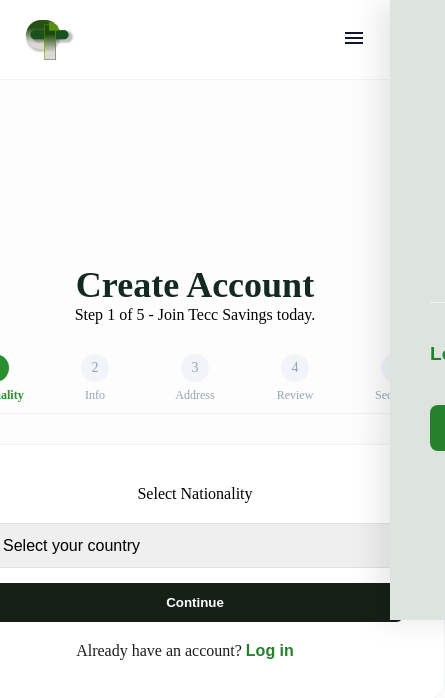
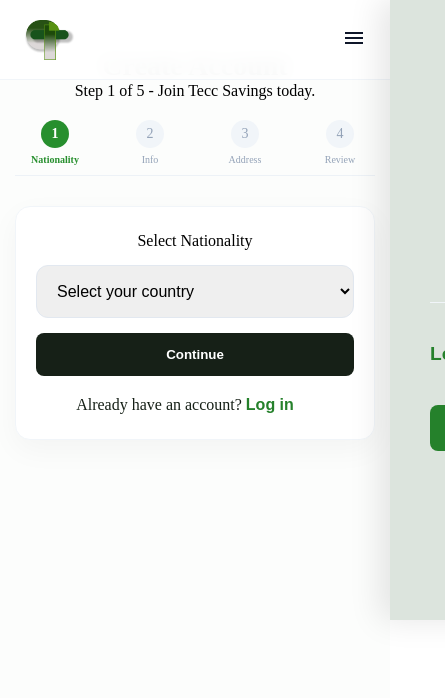
Before and after one commit to OdiliEmmanuel121/TeCcSavings, a React (Vite) app: page /getstarted in a window 390 px wide. Shown: the top 698 px of the page, 445 px wide, since content can reach past the window. Built offline with nearby package versions, Linux system fonts and the light colour scheme.

Commit message:
my first commit

```diff
--- a/src/admin/pages/getstarted/Getstarted.css
+++ b/src/admin/pages/getstarted/Getstarted.css
@@ -1,4 +1,7 @@
-/* Layout to center everything on the screen */
+/* ============================================================
+   DESKTOP STYLES (Base Styles)
+   ============================================================ */
+
 .get-started-page-wrapper {
     min-height: 100vh;
     display: flex;
@@ -13,26 +16,21 @@
     max-width: 1100px;
     width: 100%;
     display: flex;
-    /* Makes the children (auth-section and efxmain) side by side */
     align-items: center;
     gap: 80px;
     margin: 0 auto;
 }
 
-/* Left Content Section */
 .auth-section {
     flex: 1.2;
-    /* Takes slightly more space than the image */
     max-width: 550px;
 }
 
-/* Right Image Section */
 .efxmain {
     flex: 0.8;
     display: flex;
     justify-content: center;
     animation: float 6s ease-in-out infinite;
-    /* Added a subtle animation */
 }
 
 .iphoneimgup {
@@ -42,10 +40,8 @@
     filter: drop-shadow(0 20px 40px rgba(0, 0, 0, 0.1));
 }
 
-/* Auth Header adjustments */
 .auth-header {
     text-align: left;
-    /* Aligned left for side-by-side layout */
     margin-bottom: 30px;
 }
 
@@ -55,7 +51,7 @@
     font-weight: 800;
 }
 
-/* Stepper adjustments */
+/* Stepper */
 .stepper-wrapper {
     display: flex;
     justify-content: space-between;
@@ -74,16 +70,6 @@
     flex: 1;
 }
 
-.step.active {
-    color: #278f2e;
-    font-weight: 700;
-}
-
-.step.active span {
-    background: #278f2e;
-    color: white;
-}
-
 .step span {
     width: 28px;
     height: 28px;
@@ -95,7 +81,27 @@
     font-size: 14px;
 }
 
-/* Form Card */
+.step.active {
+    color: #278f2e;
+    font-weight: 700;
+}
+
+.step.active span {
+    background: #278f2e;
+    color: white;
+}
+
+.step.completed {
+    color: #00d094;
+    font-weight: 600;
+}
+
+.step.completed span {
+    background-color: #00d094;
+    color: white;
+}
+
+/* Form Elements */
 .form-card {
     background: white;
     padding: 40px;
@@ -104,75 +110,6 @@
     border: 1px solid #f1f5f9;
 }
 
-.country-dropdown {
-    width: 100%;
-    padding: 16px;
-    border: 1.5px solid #e2e8f0;
-    border-radius: 12px;
-    margin-bottom: 20px;
-    font-size: 16px;
-    transition: all 0.3s;
-}
-
-.Continuebutton {
-    display: block;
-    background-color: #278f2e;
-    color: white;
-    text-align: center;
-    padding: 16px;
-    border-radius: 12px;
-    text-decoration: none;
-    font-weight: 700;
-}
-
-.have {
-    text-decoration: none;
-    color: #162017;
-}
-
-/* Float Animation for the image */
-@keyframes float {
-    0% {
-        transform: translateY(0px);
-    }
-
-    50% {
-        transform: translateY(-20px);
-    }
-
-    100% {
-        transform: translateY(0px);
-    }
-}
-
-/* Mobile Responsiveness */
-@media (max-width: 750px) {
-    .get-started-container {
-        flex-direction: column;
-        /* Stacks them on mobile */
-        text-align: center;
-        gap: 40px;
-    }
-
-    .auth-section {
-        order: 1;
-        /* Form on top */
-    }
-
-    .efxmain {
-        order: 2;
-        /* Image on bottom */
-        display: none;
-        /* Often hidden on small screens to save space */
-    }
-
-    .auth-header {
-        text-align: center;
-    }
-}
-
-
-/* Vertical Layout for Step 2 */
 .input-group-vertical {
     display: flex;
     flex-direction: column;
@@ -185,121 +122,50 @@
     text-align: left;
 }
 
-.form-input {
-    padding: 12px;
-    border: 1px solid #e0e0e0;
-    border-radius: 8px;
+.form-input, .country-dropdown {
+    width: 100%;
+    padding: 16px;
+    border: 1.5px solid #e2e8f0;
+    border-radius: 12px;
     font-size: 16px;
-    margin-top: 5px;
+    transition: all 0.3s;
     outline: none;
 }
 
 .form-input:focus {
     border-color: #00d094;
-    /* Your brand color */
 }
 
-/* Style for completed steps in the stepper */
-.step.completed span {
-    background-color: #00d094;
-    color: white;
-    border-color: #00d094;
-}
-
-.step.completed {
-    color: #00d094;
-    font-weight: 600;
-}
-
-/* Responsive Layout */
-@media (max-width: 750px) {
-    .get-started-container {
-        flex-direction: column;
-        padding: 20px;
-    }
-
-    .efxmain {
-        display: none;
-        /* Hide image on mobile for better focus on form */
-    }
-
-    .stepper-wrapper {
-        overflow-x: auto;
-        /* Scrollable steps on small screens */
-        justify-content: flex-start;
-        padding-bottom: 10px;
-    }
-}
-
-/* Button Styles */
-.Continuebutton {
-    background-color: #000;
-    color: #fff;
-    padding: 14px;
-    border-radius: 8px;
-    border: none;
-    cursor: pointer;
-    width: 100%;
-    font-weight: 600;
-    text-decoration: none;
-    display: block;
-    text-align: center;
-}
-
-.BackButton {
-    flex: 1;
-    background-color: transparent;
-    color: #333;
-    border: 1px solid #ccc;
-    padding: 12px;
-    border-radius: 8px;
-    cursor: pointer;
-    font-weight: 600;
-}
-
-/* Stepper "Completed" Look */
-.step.completed span {
-    background-color: #00d094;
-    color: white;
-    border-color: #00d094;
-}
-
-
-/* Responsive Layout */
-@media (max-width: 750px) {
-    .get-started-container {
-        flex-direction: column;
-        padding: 20px;
-    }
-
-    .efxmain {
-        display: none;
-        /* Hide image on small mobile to focus on form */
-    }
-
-    .stepper-wrapper {
-        overflow-x: auto;
-        /* Allow scrolling steps on small screens */
-        padding-bottom: 10px;
-        justify-content: flex-start;
-    }
-
-    .step {
-        min-width: 100px;
-        font-size: 12px;
-    }
-}
-
-/* Button Styling */
+/* Buttons */
 .button-row {
     display: flex;
     gap: 10px;
     margin-top: 20px;
 }
 
+.Continuebutton {
+    flex: 2;
+    background: #162017;
+    color: #fff;
+    padding: 14px;
+    border-radius: 8px;
+    border: none;
+    cursor: pointer;
+    font-weight: 600;
+    text-decoration: none;
+    display: block;
+    text-align: center;
+    transition: 0.3s;
+}
+
+.Continuebutton:hover {
+    background: #00d094;
+}
+
 .BackButton {
     flex: 1;
     background: transparent;
+    color: #333;
     border: 1px solid #ddd;
     padding: 12px;
     border-radius: 8px;
@@ -307,37 +173,20 @@
     font-weight: 600;
 }
 
-.Continuebutton {
-    flex: 2;
-    background: #162017;
-    color: #fff;
-    border: none;
-    padding: 12px;
-    border-radius: 8px;
-    cursor: pointer;
-    font-weight: 600;
-    transition: 0.3s;
+.have {
+    text-decoration: none;
+    color: #162017;
 }
 
-.Continuebutton:hover {
-    background: #00d094;
-    /* Your brand color */
+/* Modal & Animations */
+@keyframes float {
+    0%, 100% { transform: translateY(0px); }
+    50% { transform: translateY(-20px); }
 }
 
-/* Stepper Completed State */
-.step.completed span {
-    background-color: #00d094;
-    border-color: #00d094;
-    color: white;
-}
-
-/* Modal Overlay */
 .modal-overlay {
     position: fixed;
-    top: 0;
-    left: 0;
-    width: 100%;
-    height: 100%;
+    inset: 0;
     background: rgba(0, 0, 0, 0.7);
     display: flex;
     justify-content: center;
@@ -346,7 +195,6 @@
     backdrop-filter: blur(5px);
 }
 
-/* Success Card */
 .success-card {
     background: white;
     padding: 40px;
@@ -354,29 +202,83 @@
     text-align: center;
     max-width: 400px;
     width: 90%;
-    box-shadow: 0 10px 30px rgba(0, 0, 0, 0.2);
     animation: slideUp 0.4s ease-out;
 }
 
-.success-icon {
-    width: 80px;
-    height: 80px;
-    background: #00d094;
-    color: white;
-    font-size: 40px;
-    line-height: 80px;
-    border-radius: 50%;
-    margin: 0 auto 20px;
+@keyframes slideUp {
+    from { transform: translateY(50px); opacity: 0; }
+    to { transform: translateY(0); opacity: 1; }
 }
 
-@keyframes slideUp {
-    from {
-        transform: translateY(50px);
-        opacity: 0;
+/* ============================================================
+   RECREATED MOBILE VIEW (Max-width: 768px)
+   ============================================================ */
+
+@media (max-width: 480px) {
+    .get-started-page-wrapper {
+        padding: 20px 15px;
+        margin-top: 30px;
+        align-items: flex-start; /* Start from top on mobile */
     }
 
-    to {
-        transform: translateY(0);
-        opacity: 1;
+    .get-started-container {
+        flex-direction: column;
+        gap: 30px;
+        text-align: center;
+    }
+
+    .auth-section {
+        width: 100%;
+        max-width: 100%;
+        order: 1;
+    }
+
+    .efxmain {
+        display: none; /* Hide illustrative image to save space */
+    }
+
+    .auth-header {
+        text-align: center;
+        margin-bottom: 20px;
+    }
+
+    .auth-header h1 {
+        font-size: 28px;
+    }
+
+    .stepper-wrapper {
+        overflow-x: auto; /* Allow side-scroll for steps */
+        justify-content: flex-start;
+        gap: 15px;
+        padding-bottom: 10px;
+        -webkit-overflow-scrolling: touch;
+    }
+
+    .step {
+        min-width: 80px; /* Ensures text doesn't wrap awkwardly */
+        font-size: 10px;
+    }
+
+    .form-card {
+        padding: 25px 20px;
+        border-radius: 15px;
+    }
+
+    .button-row {
+        flex-direction: column; /* Stack Back and Continue buttons */
+    }
+
+    .Continuebutton, .BackButton {
+        width: 100%;
+        flex: none;
+    }
+
+    .BackButton {
+        order: 2; /* Put back button below continue */
+    }
+
+    .success-card {
+        padding: 30px 20px;
+        width: 95%;
     }
 }
```
